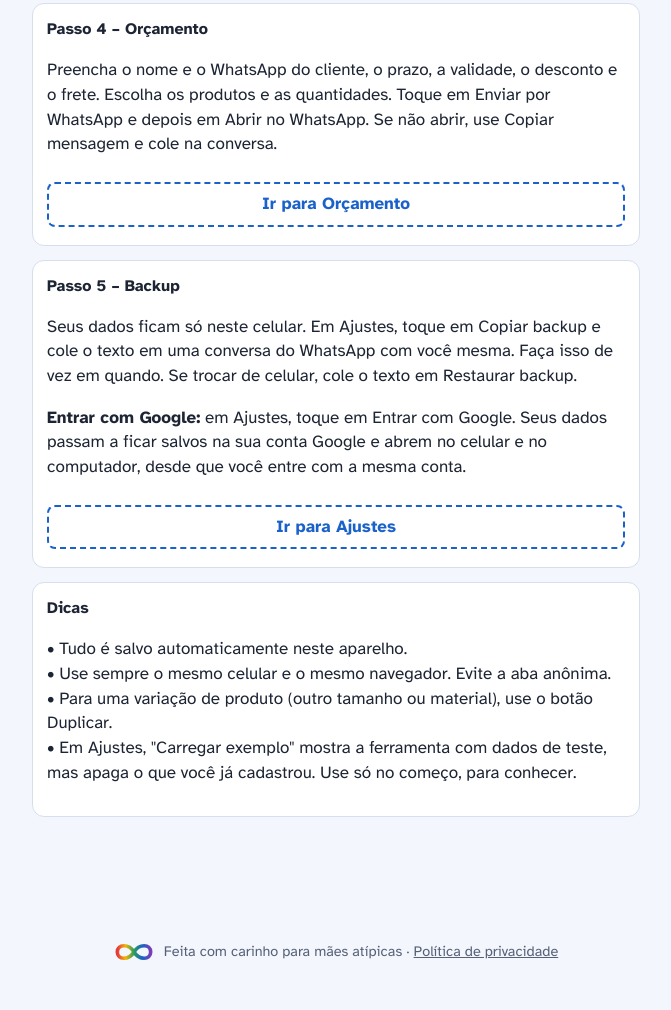
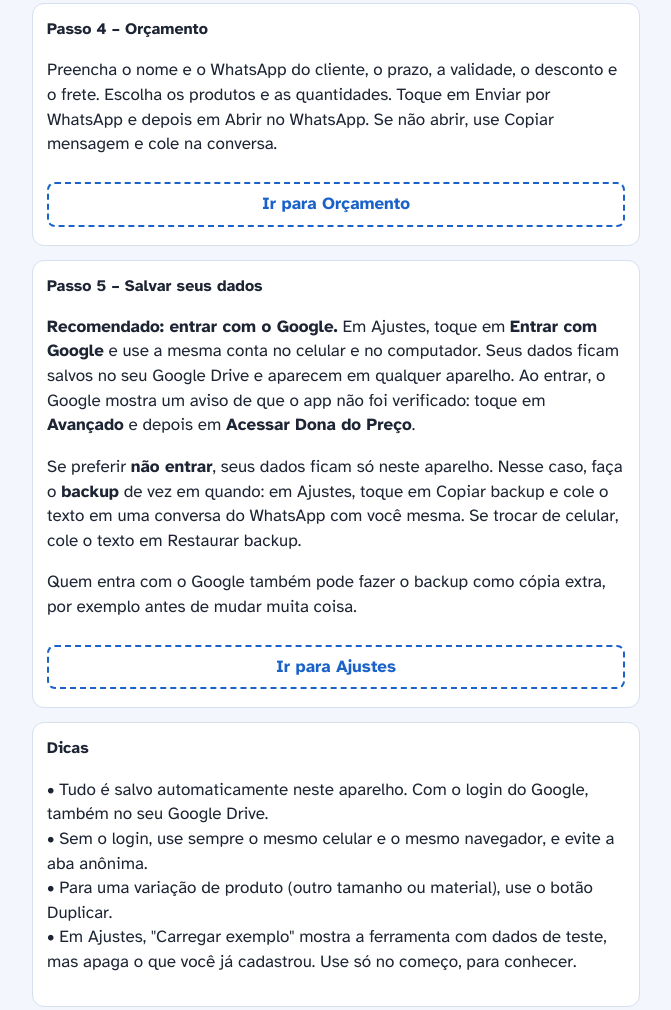
Before and after one commit to alexsandraluiz77-pixel/Dona-do-preco, a plain HTML site: page index.html in a window 1280 px wide. Shown: the part 1206-2216 px from the top of the page, without its empty margins (304-975 px from the left). Drawn offline with Linux system fonts and the light colour scheme.

Commit message:
Add files via upload

```diff
--- a/index.html
+++ b/index.html
@@ -123,8 +123,8 @@ const vAjuda=()=>`<h2>Como usar o Dona do Preço</h2><p class="h">Siga a ordem a
 +passo('Passo 2 – Materiais','<p>Cadastre tudo o que você compra para produzir. Informe o nome, o preço que pagou, a quantidade que veio e a unidade.</p><p><b>Exemplo:</b> Farinha de trigo, R$ 25,00, quantidade 5, unidade kg. A ferramenta calcula sozinha quanto custa cada kg.</p>','mat','Ir para Materiais')
 +passo('Passo 3 – Produtos','<p>Crie um produto de cada vez. Informe:</p><p>• quantas unidades o <b>lote</b> rende (lote é o que você produz de uma vez);<br>• quantos minutos leva para fazer o lote todo;<br>• quantas unidades vende por mês.</p><p>Depois escolha os materiais e a quantidade usada no lote inteiro. Se usar gráfica ou costureira, coloque em Serviços de terceiros.</p><p><b>Exemplo:</b> um bolo rende 12 fatias, leva 150 minutos e usa 0,5 kg de farinha e 4 ovos.</p><p>O <b>preço sugerido</b> aparece no fim do cadastro. Se você já cobra outro valor, digite em "Preço que você pratica". Toque em Salvar produto.</p>','prod','Ir para Produtos')
 +passo('Passo 4 – Orçamento','<p>Preencha o nome e o WhatsApp do cliente, o prazo, a validade, o desconto e o frete. Escolha os produtos e as quantidades. Toque em Enviar por WhatsApp e depois em Abrir no WhatsApp. Se não abrir, use Copiar mensagem e cole na conversa.</p>','orc','Ir para Orçamento')
-+passo('Passo 5 – Backup','<p>Seus dados ficam só neste celular. Em Ajustes, toque em Copiar backup e cole o texto em uma conversa do WhatsApp com você mesma. Faça isso de vez em quando. Se trocar de celular, cole o texto em Restaurar backup.</p>'+(gOk()?'<p><b>Entrar com Google:</b> em Ajustes, toque em Entrar com Google. Seus dados passam a ficar salvos na sua conta Google e abrem no celular e no computador, desde que você entre com a mesma conta.</p>':''),'cfg','Ir para Ajustes')
-+`<div class="c"><h3 style="margin-top:0">Dicas</h3><p>• Tudo é salvo automaticamente neste aparelho.<br>• Use sempre o mesmo celular e o mesmo navegador. Evite a aba anônima.<br>• Para uma variação de produto (outro tamanho ou material), use o botão Duplicar.<br>• Em Ajustes, "Carregar exemplo" mostra a ferramenta com dados de teste, mas apaga o que você já cadastrou. Use só no começo, para conhecer.</p></div>`;
++passo('Passo 5 – Salvar seus dados','<p><b>Recomendado: entrar com o Google.</b> Em Ajustes, toque em <b>Entrar com Google</b> e use a mesma conta no celular e no computador. Seus dados ficam salvos no seu Google Drive e aparecem em qualquer aparelho. Ao entrar, o Google mostra um aviso de que o app não foi verificado: toque em <b>Avançado</b> e depois em <b>Acessar Dona do Preço</b>.</p><p>Se preferir <b>não entrar</b>, seus dados ficam só neste aparelho. Nesse caso, faça o <b>backup</b> de vez em quando: em Ajustes, toque em Copiar backup e cole o texto em uma conversa do WhatsApp com você mesma. Se trocar de celular, cole o texto em Restaurar backup.</p><p>Quem entra com o Google também pode fazer o backup como cópia extra, por exemplo antes de mudar muita coisa.</p>','cfg','Ir para Ajustes')
++`<div class="c"><h3 style="margin-top:0">Dicas</h3><p>• Tudo é salvo automaticamente neste aparelho. Com o login do Google, também no seu Google Drive.<br>• Sem o login, use sempre o mesmo celular e o mesmo navegador, e evite a aba anônima.<br>• Para uma variação de produto (outro tamanho ou material), use o botão Duplicar.<br>• Em Ajustes, "Carregar exemplo" mostra a ferramenta com dados de teste, mas apaga o que você já cadastrou. Use só no começo, para conhecer.</p></div>`;
 const vMat=()=>`<h2>Materiais</h2><p class="h">Cadastre o que você compra. Informe quanto pagou e quanto veio na embalagem.</p><div class="c" id="lst"></div>`
 +S.mats.map((m,i)=>`<div class="c" id="mc${i}">${inp(`mats.${i}.nome`,m.nome,'Nome do material')}
 <div class="g3">${num(`mats.${i}.preco`,m.preco,'Preço pago (R$)')}${num(`mats.${i}.qtd`,m.qtd,'Quantidade')}${inp(`mats.${i}.un`,m.un,'Unidade (kg, folha, m)')}</div>
@@ -171,7 +171,7 @@ ${num('cfg.meta',S.cfg.meta,'Meta de resultado por mês (R$)')}</div>
 ${S.desp.map((d,i)=>`<div class="row t"><input placeholder="Despesa" value="${esc(d.nome)}" oninput="P('desp.${i}.nome',this.value)"><input type="number" inputmode="decimal" min="0" step="any" placeholder="R$" value="${esc(d.valor)}" oninput="P('desp.${i}.valor',this.value)"><button class="x" aria-label="Remover" onclick="del('desp',${i})">×</button></div>`).join('')}
 <button class="add s" onclick="add('desp')">+ Despesa fixa</button>
 <div class="c" id="gsec" hidden></div>
-<h3>Backup dos seus dados</h3><p class="h">${gOk()?'Seus dados ficam neste aparelho e, se você entrar com o Google, também no seu Google Drive.':'Seus dados ficam só neste aparelho.'} Faça backup de vez em quando e depois de cadastrar muita coisa. Ele guarda materiais, produtos, despesas e orçamento.</p>
+<h3>Backup dos seus dados</h3><p class="h">${gOk()?'Seus dados ficam neste aparelho e, se você entrar com o Google, também no seu Google Drive. Para quem entra com o Google, o backup é opcional e serve como cópia extra.':'Seus dados ficam só neste aparelho. Faça backup de vez em quando e depois de cadastrar muita coisa.'} Ele guarda materiais, produtos, despesas e orçamento.</p>
 <div class="c"><button class="pri" style="margin-top:0" onclick="bkCopy()">Copiar backup</button><p class="h" style="margin-top:8px">Depois de copiar, cole o texto em uma conversa do WhatsApp com você mesma, em um e-mail para você ou em um bloco de notas.</p>
 <h3>Restaurar backup</h3><p class="h">Cole o texto do backup na caixa abaixo. Atenção: isso substitui tudo o que está cadastrado agora neste aparelho.</p>
 <textarea id="bk" placeholder="Cole aqui o texto do backup" aria-label="Texto do backup"></textarea>
```
